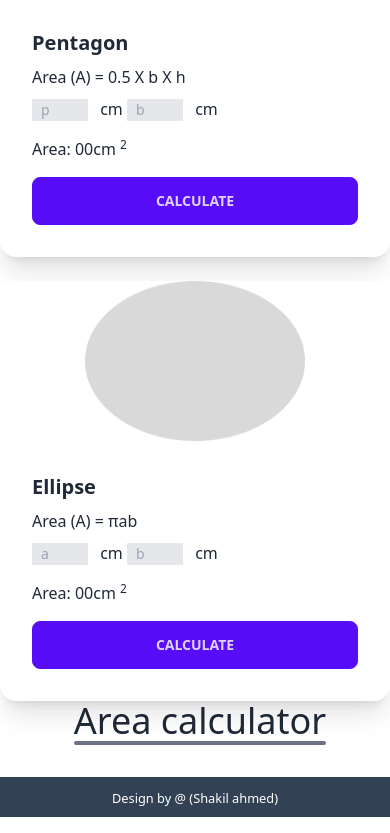
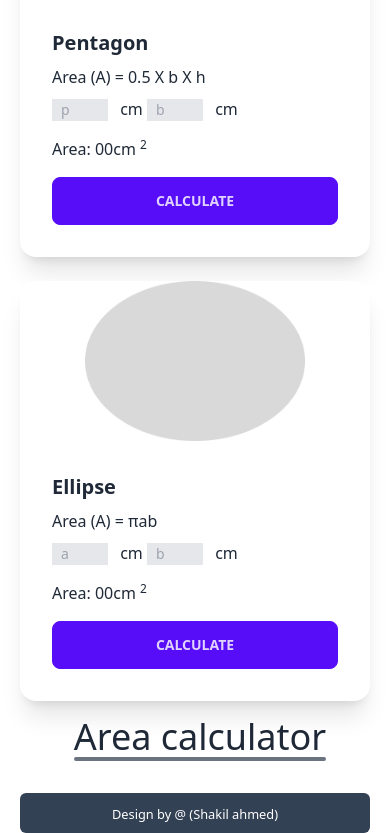
Before and after one commit to Shakil633/geometry-genius-project, a plain HTML site: page index.html in a window 390 px wide. Shown: the part 1979-2812 px from the top of the page. Drawn offline with nearby package versions, Linux system fonts and the light colour scheme.

Commit message:
added all part

```diff
--- a/index.html
+++ b/index.html
@@ -19,7 +19,7 @@
         <div class="flex flex-col lg:flex-row">
           <!-- shape container -->
           <div
-            class="flex-1 grid grid-cols-1 md:grid-cols-2 lg:grid-cols-3 gap-6"
+            class="flex-1 grid grid-cols-1 md:grid-cols-2 lg:grid-cols-3 gap-6 px-5 lg:px-0 md:px-0"
           >
             <!-- Triangle Card -->
             <div class="card bg-base-100 shadow-xl">
@@ -287,7 +287,7 @@
           </div>
 
           <!-- area calculator -->
-          <div class="w-[400px] flex justify-center">
+          <div class="w-[400px] flex justify-center mt-4 md:mt-0 lg:mt-0">
             <div>
              <h2 class="text-4xl">Area calculator</h2>
              <hr class="border-gray-500 border-2 rounded-md font-medium">
@@ -299,7 +299,7 @@
         </div>
       </section>
     </main>
-    <footer class="text-center mt-8 bg-slate-700 p-2 text-white">
+    <footer class="text-center mt-8 bg-slate-700 mx-5 lg:mx-0 rounded-md lg:rounded-none p-2 text-white">
       <small class="font-medium">Design by @ (Shakil ahmed)</small>
     </footer>
 
```
